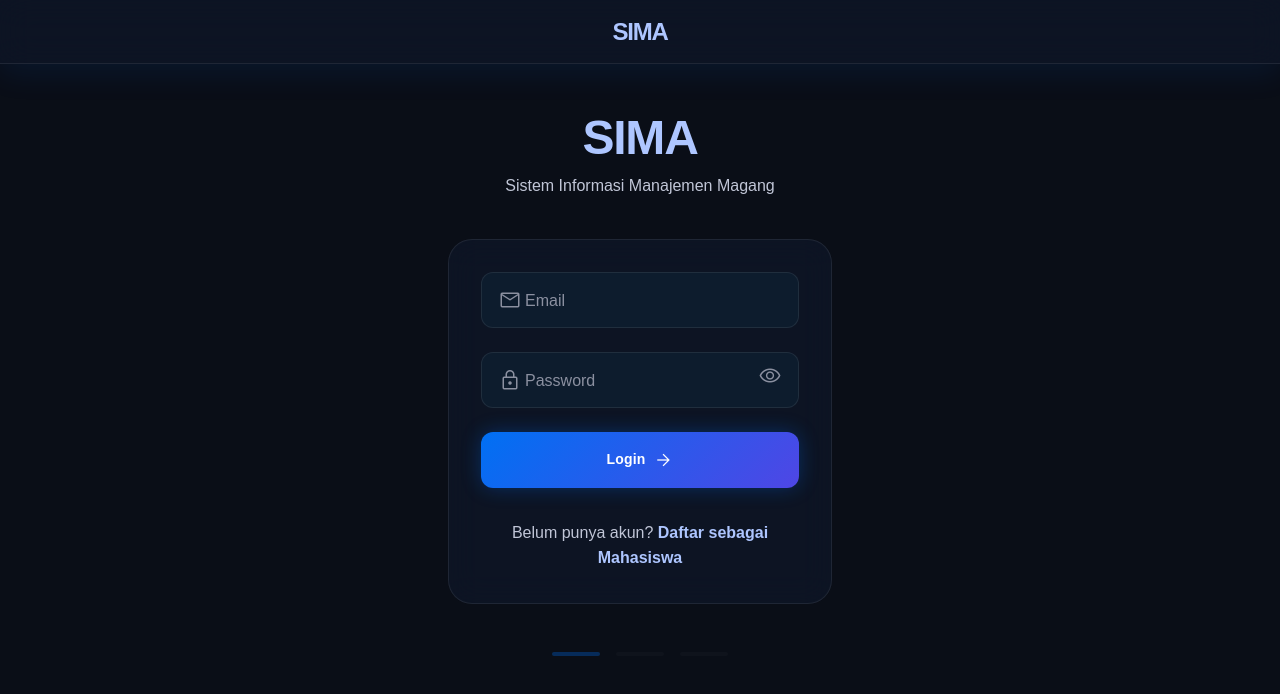
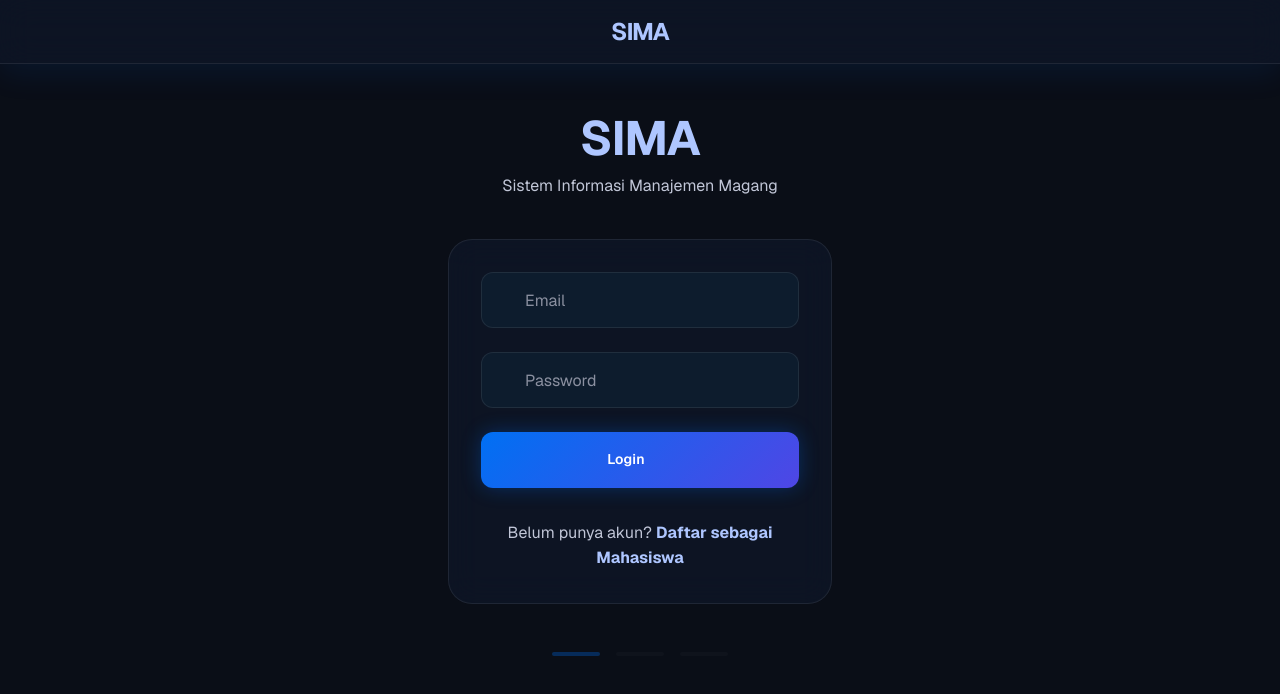
Before and after one commit to razxxy12/sima, a React (Vite) app in the folder frontend/: page /login in a window 1280 px wide. Shown: the top 694 px of the page. Built offline with nearby package versions, Linux system fonts and the light colour scheme; no server answers.

Commit message:
Update index.css

```diff
--- a/frontend/src/index.css
+++ b/frontend/src/index.css
@@ -1,9 +1,9 @@
+@import url('https://fonts.googleapis.com/css2?family=Geist:wght@100..900&display=swap');
+@import url('https://fonts.googleapis.com/css2?family=Material+Symbols+Outlined:wght,FILL@100..700,0..1&display=swap');
+
 @tailwind base;
 @tailwind components;
 @tailwind utilities;
-
-@import url('https://fonts.googleapis.com/css2?family=Geist:wght@100..900&display=swap');
-@import url('https://fonts.googleapis.com/css2?family=Material+Symbols+Outlined:wght,FILL@100..700,0..1&display=swap');
 
 /* ── Base dark theme ─────────────────────────────────────────── */
 html {
```
